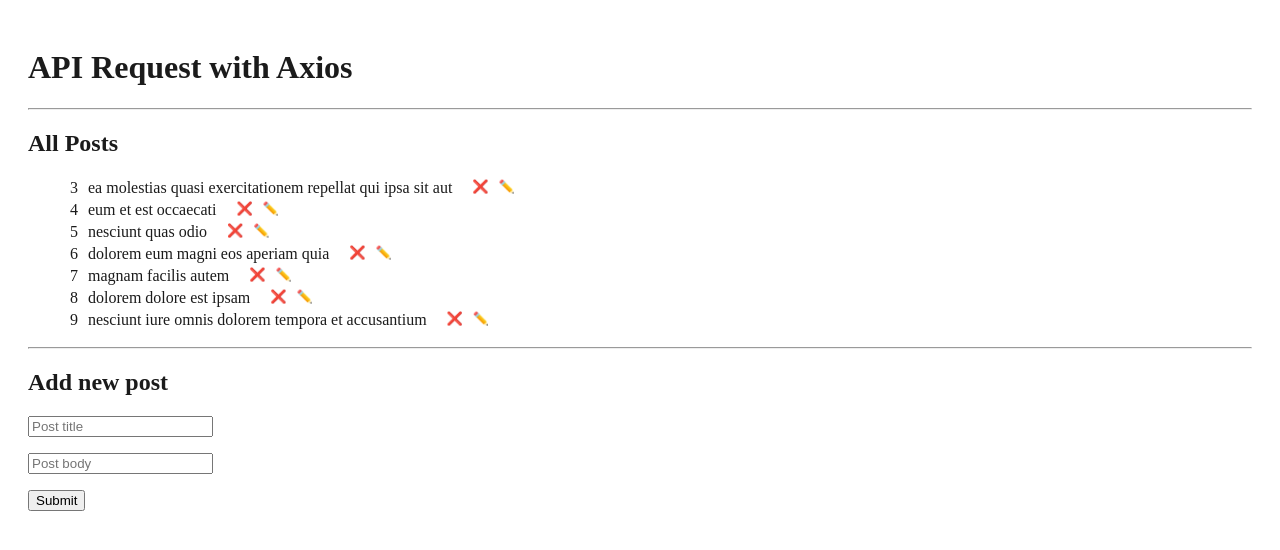
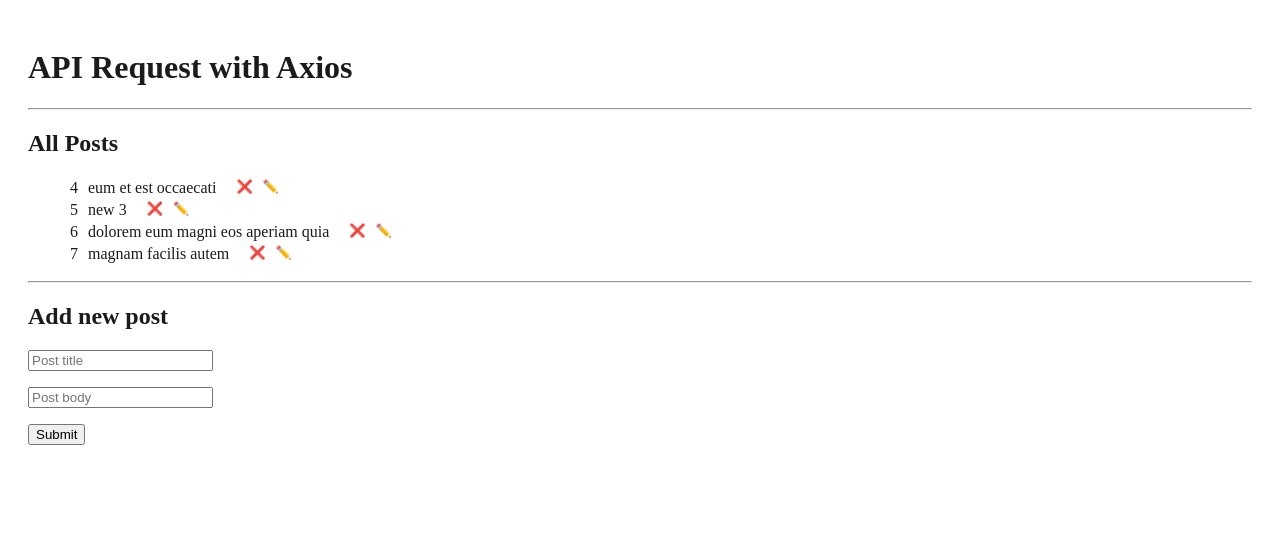
Before and after one commit to 21MoududAhammed/Axious-Practice, a React (Vite) app: page / in a window 1280 px wide. Shown: the top 550 px of the page. Built offline with nearby package versions, Linux system fonts and the light colour scheme; data requests are answered from the project's data file.

Commit message:
edit, I mean patch method has done

```diff
--- a/src/App.jsx
+++ b/src/App.jsx
@@ -55,12 +55,26 @@
     }
   };
 
-  const handleEditPost = (updatedPost) => {
-    const updatedPosts = posts.map((post) =>
-      post.id === updatedPost.id ? updatedPost : post
-    );
+  const handleEditPost = async (updatedPost) => {
+    try {
+      const response = await axios.patch(
+        `http://localhost:8000/posts/${updatedPost.id}`,
+        updatedPost
+      );
 
-    setPosts(updatedPosts);
+      const updatedPosts = posts.map((post) =>
+        post.id === updatedPost.id ? response.data : post
+      );
+      if (response.data) {
+        setPosts(updatedPosts);
+      }
+    } catch (err) {
+      if(err.response){
+        setError( `Server Error Status: ${err.status} Message: ${err.message}`);
+      }else{
+        setError(err.message);
+      }
+    }
   };
 
   // fetch posts by axious
--- a/src/data/db.json
+++ b/src/data/db.json
@@ -1,10 +1,5 @@
 {
   "posts": [
-    {
-      "id": "3",
-      "title": "ea molestias quasi exercitationem repellat qui ipsa sit aut",
-      "body": "et iusto sed quo iure\nvoluptatem occaecati omnis eligendi aut ad\nvoluptatem doloribus vel accusantium quis pariatur\nmolestiae porro eius odio et labore et velit aut"
-    },
     {
       "id": "4",
       "title": "eum et est occaecati",
@@ -12,8 +7,8 @@
     },
     {
       "id": "5",
-      "title": "nesciunt quas odio",
-      "body": "repudiandae veniam quaerat sunt sed\nalias aut fugiat sit autem sed est\nvoluptatem omnis possimus esse voluptatibus quis\nest aut tenetur dolor neque"
+      "title": "new 3",
+      "body": "body 3"
     },
     {
       "id": "6",
@@ -24,16 +19,6 @@
       "id": "7",
       "title": "magnam facilis autem",
       "body": "dolore placeat quibusdam ea quo vitae\nmagni quis enim qui quis quo nemo aut saepe\nquidem repellat excepturi ut quia\nsunt ut sequi eos ea sed quas"
-    },
-    {
-      "id": "8",
-      "title": "dolorem dolore est ipsam",
-      "body": "dignissimos aperiam dolorem qui eum\nfacilis quibusdam animi sint suscipit qui sint possimus cum\nquaerat magni maiores excepturi\nipsam ut commodi dolor voluptatum modi aut vitae"
-    },
-    {
-      "id": "9",
-      "title": "nesciunt iure omnis dolorem tempora et accusantium",
-      "body": "consectetur animi nesciunt iure dolore\nenim quia ad\nveniam autem ut quam aut nobis\net est aut quod aut provident voluptas autem voluptas"
     }
   ],
   "tags": [
```
